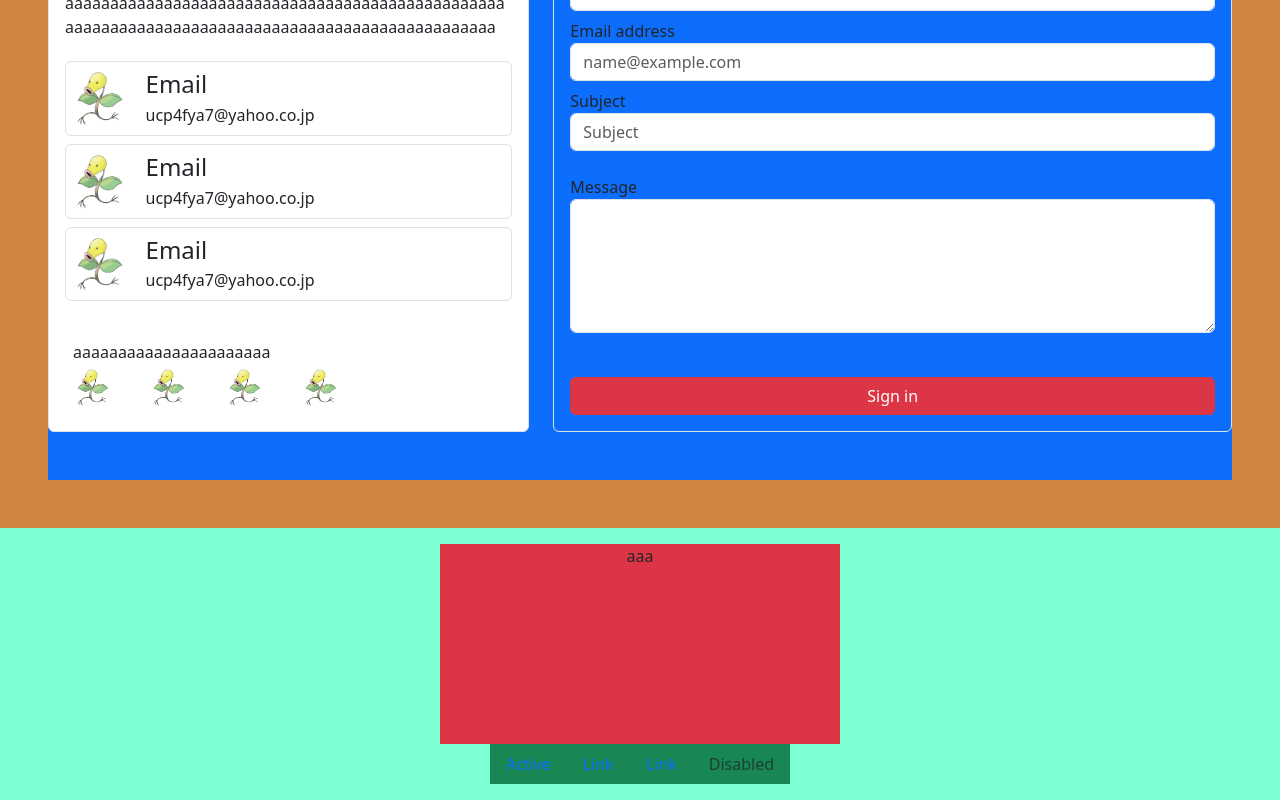
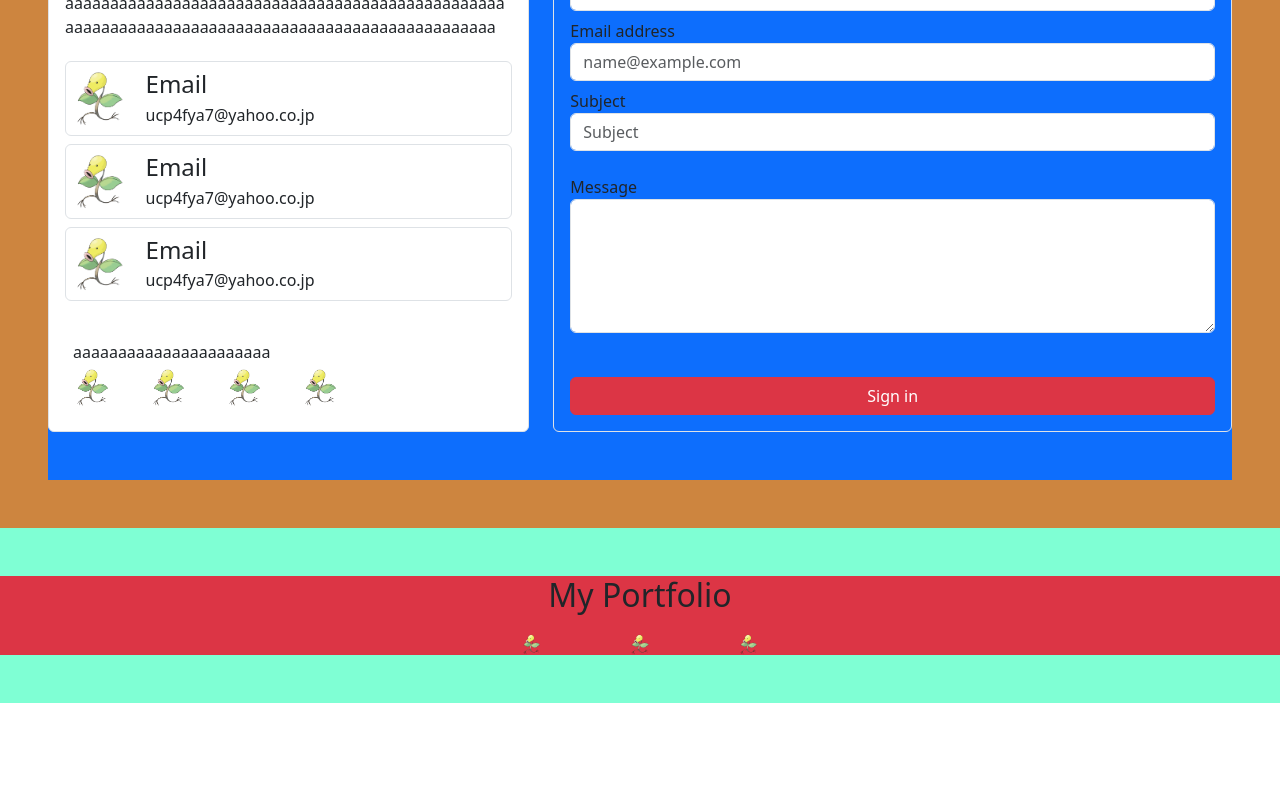
Before and after one commit to Ryotankobu/MyPortfolio, a Vue app: page / in a window 1280 px wide. Shown: the part 5536-6336 px from the top of the page. After the commit the page ends 6239 px from the top, so only its background shows below. Built offline with nearby package versions, Linux system fonts and the light colour scheme.

Commit message:
POR-1008 Footer Section Base Design Completed

```diff
--- a/src/components/FooterSection.vue
+++ b/src/components/FooterSection.vue
@@ -1,12 +1,43 @@
 <script setup>
+    import sampleImage from "@/assets/images/bellsprout.png";
 </script>
 
 <template>
-    <footer class="footer d-flex text-center flex-column py-3">
+    <footer class="footer d-flex text-center flex-column py-5">
         <div class="logo-area bg-danger mx-auto">
-            aaa
+            <div class="image-box mb-3">
+
+                <h2>My Portfolio</h2>
+
+            </div>
+
+            <div class="icon-box">
+                  <div class="row justify-content-center">
+                    <div class="col-1">
+                      <img
+                        :src="sampleImage"
+                        class="card-img-top w-25"
+                        alt="..."
+                      />
+                    </div>
+                    <div class="col-1">
+                      <img
+                        :src="sampleImage"
+                        class="card-img-top w-25"
+                        alt="..."
+                      />
+                    </div>
+                    <div class="col-1">
+                      <img
+                        :src="sampleImage"
+                        class="card-img-top w-25"
+                        alt="..."
+                      />
+                    </div>
+                  </div>
+                </div>
         </div>
-        <div class="footer-nav-area bg-success mx-auto">
+        <!-- <div class="footer-nav-area bg-success mx-auto mt-5">
             <ul class="nav text-center">
                 <li class="nav-item">
                     <a class="nav-link active" href="#">Active</a>
@@ -21,7 +52,7 @@
                     <a class="nav-link disabled" href="#">Disabled</a>
                 </li>
                 </ul>
-        </div>
+        </div> -->
   </footer>
 </template>
 
@@ -33,7 +64,6 @@
     margin-top: 0;
 }
 .logo-area {
-    height: 200px;
-    width: 400px;
+
 }
 </style>
```
